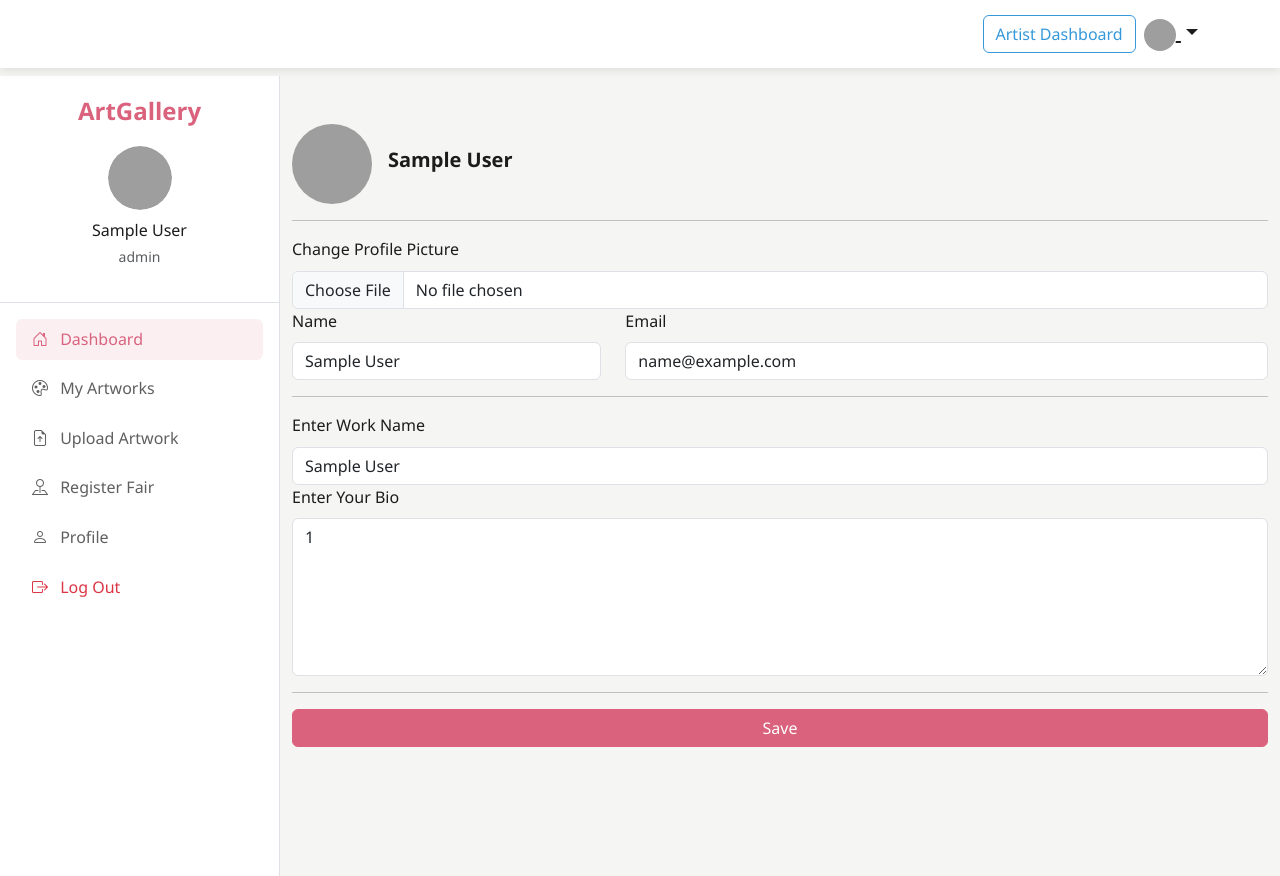
After one commit to fathallah7/ArtMarket-Platform, a PHP site: page /artist/artist-profile-update.php in a window 1280 px wide. The commit adds this page. Run offline with PHP 8.4, Linux system fonts and the light colour scheme; the visitor is signed in with stand-in values (Sample User, id 1); grey boxes are pictures that could not be loaded.

```diff
--- /dev/null
+++ b/artist/artist-profile-update.php
@@ -0,0 +1,78 @@
+<!DOCTYPE html>
+<html lang="en">
+
+<head>
+    <meta charset="UTF-8">
+    <meta name="viewport" content="width=device-width, initial-scale=1.0">
+    <title>Artist Dashboard - ArtGallery</title>
+    <link href="https://cdn.jsdelivr.net/npm/bootstrap@5.3.0/dist/css/bootstrap.min.css" rel="stylesheet">
+    <link rel="stylesheet" href="https://cdn.jsdelivr.net/npm/bootstrap-icons@1.10.0/font/bootstrap-icons.css">
+    <link rel="stylesheet" href="../assets/css/style.css">
+</head>
+
+<body>
+
+    <?php
+    include 'includes/header.php';
+    include 'includes/conn.php';
+    include '../class/class.php';
+    ?>
+
+
+    <div class="container mt-5 mb-5">
+        <div class="profile-container">
+            <div class="profile-header d-flex align-items-center gap-3">
+                <img src="../back/<?php echo $_SESSION['user_image'] ?>" alt="Profile Picture" class="profile-img" style="width: 80px; height: 80px; border-radius: 50%;">
+                <div>
+                    <h5> <?php echo $_SESSION['name'] ?> </h5>
+                </div>
+            </div>
+            <hr>
+
+
+
+            <?php
+            include '../includes/msg.php';
+            ?>
+            <form action="back/handle_profile_artist.php" method="post" enctype="multipart/form-data">
+                <div class="mt-3">
+                    <label class="form-label">Change Profile Picture</label>
+                    <input type="file" name="image" class="form-control">
+                </div>
+
+                <div class="row mb-3">
+                    <div class="col-md-4">
+                        <label class="form-label">Name</label>
+                        <input type="text" name="name" class="form-control" value="<?php echo $_SESSION['name'] ?>">
+                    </div>
+                    <div class="col-md-8">
+                        <label class="form-label">Email</label>
+                        <input type="email" name="email" class="form-control" value="<?php echo $_SESSION['user_email'] ?>">
+                    </div>
+                </div>
+                <hr>
+                <div class="col-md-12">
+                    <label class="form-label">Enter Work Name</label>
+                    <input type="text" name="work_name" class="form-control" value="<?php echo $_SESSION['user_work_name'] ?>">
+                </div>
+                <div class="col-md-12">
+                    <label class="form-label">Enter Your Bio</label>
+                    <textarea  name="bio" id="" class="form-control" rows="6" placeholder="Enter Your Bio"><?php echo $_SESSION['user_bio'] ?></textarea>
+                </div>
+
+                <hr>
+
+                <!-- Password section hidden for now -->
+
+                <button type="submit" name="submit" class="btn btn-primary w-100">Save</button>
+            </form>
+
+
+        </div>
+    </div>
+
+
+
+</body>
+
+</html>
--- a/artist/includes/header.php
+++ b/artist/includes/header.php
@@ -43,7 +43,7 @@ session_start();
             </a>
          </li>
          <li class="nav-item mb-2">
-            <a href="#" class="nav-link">
+            <a href="artist-profile-update.php" class="nav-link">
                <i class="bi bi-person me-2"></i> Profile
             </a>
          </li>
--- a/back/handle_login.php
+++ b/back/handle_login.php
@@ -24,6 +24,8 @@ if (isset($_POST['submit'])) {
             $_SESSION['name'] = $user['name'];
             $_SESSION['user_email'] = $user['email'];
             $_SESSION['user_role'] = $user['role'];
+            $_SESSION['user_work_name'] = $user['work_name'];
+            $_SESSION['user_bio'] = $user['bio'];
             $_SESSION['user_image'] = $user['image'];
 
             if ($user['role'] === 'admin') {
--- a/class/class.php
+++ b/class/class.php
@@ -219,6 +219,7 @@ class Artist extends User
 
     public static function register($name, $email, $password, $role)
     {
+        global $conn;
         require_once('../includes/conn.php');
 
         $checkQuery = "SELECT * FROM `users` WHERE `email` = '$email'";
@@ -238,10 +239,22 @@ class Artist extends User
         }
     }
 
+    public function ProfileUpdate($id, $name, $email, $image , $work_name , $bio)
+    {
+        global $conn;
+        require_once('../includes/conn.php');
+        $profileUpdate = "UPDATE `users` SET
+                            `name`='$name',`email`='$email',`image`='$image' , `work_name` = '$work_name' , `bio` = '$bio'
+                                WHERE `id`='$id' ";
+        $profileResult = mysqli_query($conn, $profileUpdate);
+        return $profileResult;
+    }
+
 
 
     public function AddArtwork($publisherId, $title, $name, $category, $price, $quantity, $description, $year, $width, $height, $materials, $mainImage)
     {
+        global $conn;
         require_once('../includes/conn.php');
         $addArtwork = "INSERT INTO `artworks` (`publisher_id`, `title`, `artist_name`, `category`, `price`, `quantity`, `description`, `year_created`, `width`, `height`, `materials`, `main_image`)
                         VALUES ('$publisherId', '$title', '$name', '$category', '$price', '$quantity', '$description', '$year', '$width', '$height', '$materials', '$mainImage')";
@@ -250,30 +263,23 @@ class Artist extends User
         return $addArtworkResult;
     }
 
-        public function DeleteArtWork($id)
+    public function DeleteArtWork($id)
     {
+        global $conn;
         require_once('../includes/conn.php');
         $delete = " DELETE FROM `artworks` WHERE `id` = $id ";
         $artworkDelete = mysqli_query($conn, $delete);
         return $artworkDelete;
     }
 
-    public static function ShowArtWorks($id) {
-
+    public static function ShowArtWorks($id)
+    {
         global $conn;
         require_once('../includes/conn.php');
         $showArts = "SELECT * FROM artworks WHERE publisher_id = $id ORDER BY id DESC ";
         $showArtskResult = mysqli_query($conn, $showArts);
         return $showArtskResult;
-
     }
-
-
-
-
-
-
-
 }
 
 
@@ -291,6 +297,7 @@ class Admin extends User
 
     public function AddArtwork($publisherId, $title, $artistId, $category, $price, $quantity, $description, $year, $width, $height, $materials, $mainImage)
     {
+        global $conn;
         require_once('../includes/conn.php');
         $addArtwork = "INSERT INTO `artworks` (`publisher_id`, `title`, `artist_name`, `category`, `price`, `quantity`, `description`, `year_created`, `width`, `height`, `materials`, `main_image`)
                         VALUES ('$publisherId', '$title', '$artistId', '$category', '$price', '$quantity', '$description', '$year', '$width', '$height', '$materials', '$mainImage')";
@@ -302,6 +309,7 @@ class Admin extends User
 
     public function DeleteArtWork($id)
     {
+        global $conn;
         require_once('../includes/conn.php');
         $delete = " DELETE FROM `artworks` WHERE `id` = $id ";
         $artworkDelete = mysqli_query($conn, $delete);
```
Also changed, not shown: artist/back/handle_profile_artist.php (added, +59 -0 lines), pages/artist-profile.php (+6 -22 lines), artist/back/lii.jpeg (added), back/uploads/profile/hamo.png (added).
